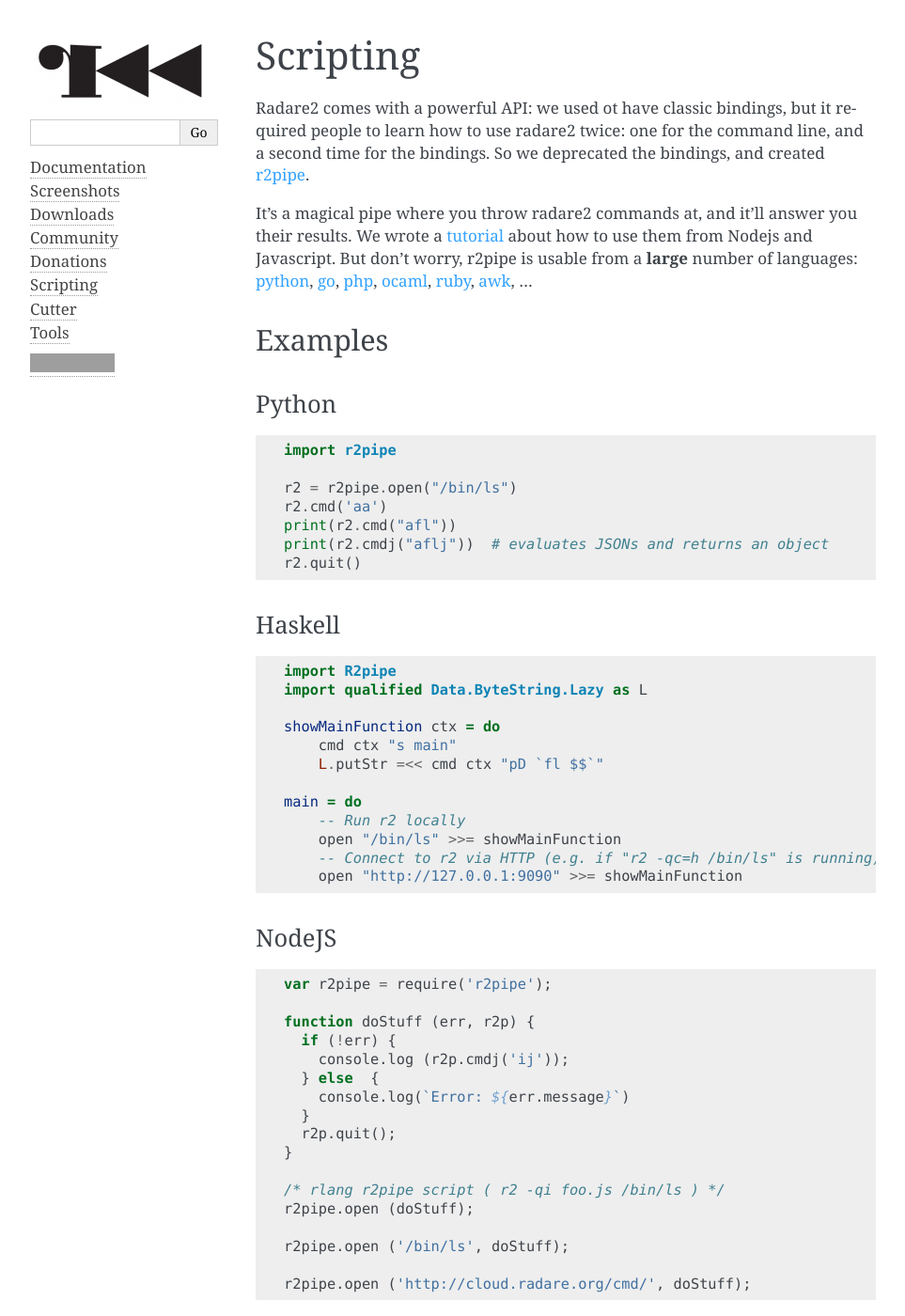
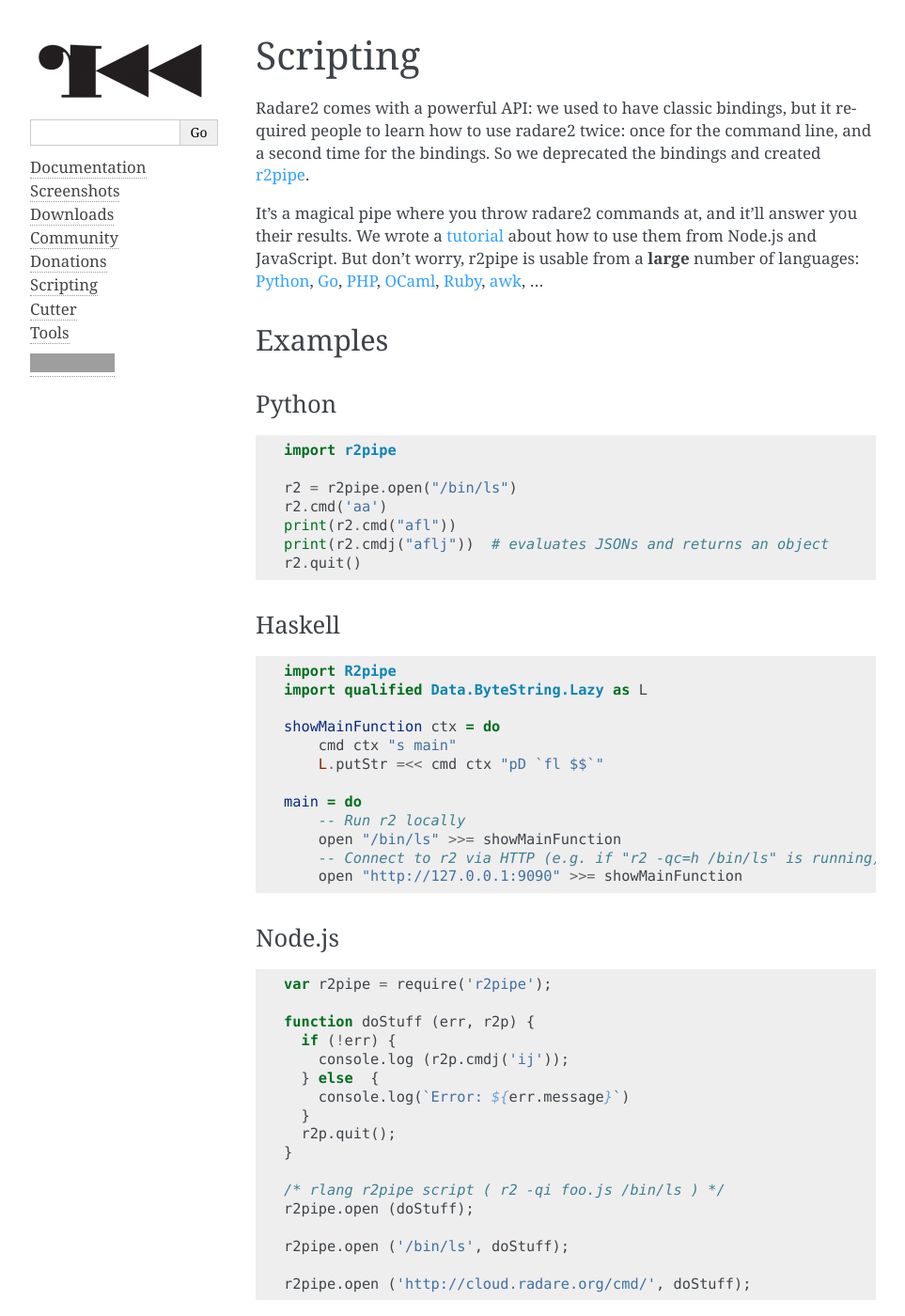
Before and after one commit to radareorg/radareorg, a Sphinx documentation site: the page built from source/scripting.rst, in a window 1280 px wide and 1400 px high. Shown: the whole window at 94% size, without its empty margins (148-1111 px from the left). Built offline with Sphinx 7.4.7, drawn with Linux system fonts in a browser that asks for light colours; grey boxes are pictures that could not be loaded.

Commit message:
Minor Language Corrections (#57)

```diff
--- a/source/scripting.rst
+++ b/source/scripting.rst
@@ -3,20 +3,20 @@
 Scripting
 =========
 
-Radare2 comes with a powerful API: we used ot have classic bindings, but it
-required people to learn how to use radare2 twice: one for the command line,
-and a second time for the bindings. So we deprecated the bindings,
+Radare2 comes with a powerful API: we used to have classic bindings, but it
+required people to learn how to use radare2 twice: once for the command line,
+and a second time for the bindings. So we deprecated the bindings
 and created `r2pipe <https://github.com/radare/radare2-r2pipe>`__.
 
 It's a magical pipe where you throw radare2 commands at,
 and it'll answer you their results. We wrote a `tutorial <http://radare.today/posts/javascript-in-r2/>`__
-about how to use them from Nodejs and Javascript. But don't worry,
+about how to use them from Node.js and JavaScript. But don't worry,
 r2pipe is usable from a **large** number of languages:
-`python <https://github.com/radare/radare2-bindings/tree/master/python>`__,
-`go <https://github.com/radare/radare2-bindings/tree/master/go>`__,
-`php <https://github.com/radare/radare2-bindings/tree/master/php5>`__,
-`ocaml <https://github.com/radare/radare2-bindings/tree/master/ocaml>`__,
-`ruby <https://github.com/radare/radare2-bindings/tree/master/ruby>`__,
+`Python <https://github.com/radare/radare2-bindings/tree/master/python>`__,
+`Go <https://github.com/radare/radare2-bindings/tree/master/go>`__,
+`PHP <https://github.com/radare/radare2-bindings/tree/master/php5>`__,
+`OCaml <https://github.com/radare/radare2-bindings/tree/master/ocaml>`__,
+`Ruby <https://github.com/radare/radare2-bindings/tree/master/ruby>`__,
 `awk <https://github.com/radare/radare2-bindings/tree/master/awk>`__, …
 
 Examples
@@ -53,8 +53,8 @@
       -- Connect to r2 via HTTP (e.g. if "r2 -qc=h /bin/ls" is running)
       open "http://127.0.0.1:9090" >>= showMainFunction
 
-NodeJS
-^^^^^^
+Node.js
+^^^^^^^
 
 .. code-block:: javascript
 
--- a/source/tools.rst
+++ b/source/tools.rst
@@ -31,7 +31,7 @@
 r2 webui
 --------
 
-Radare2 comes with a web interface, that can be launched via ``r2 -c=H /bin/ls``,
+Radare2 comes with a web interface, which can be launched via ``r2 -c=H /bin/ls``,
 and it looks like this:
 
 .. image:: _static/webui.png
@@ -84,7 +84,7 @@
 acr
 ---
 
-`acr <https://github.com/radare/acr>`__ stand for *AutoConf Replacement*. It's
+`acr <https://github.com/radare/acr>`__ stands for *AutoConf Replacement*. It's
 a GPLv2 replacement for `autoconf
 <https://www.gnu.org/software/autoconf/autoconf.html>`__, based on shell
 scripts instead of M4 macros, making it simpler, faster, and easier to use.  It
```
Also changed, not shown: source/documentation.rst (+4 -4 lines).
